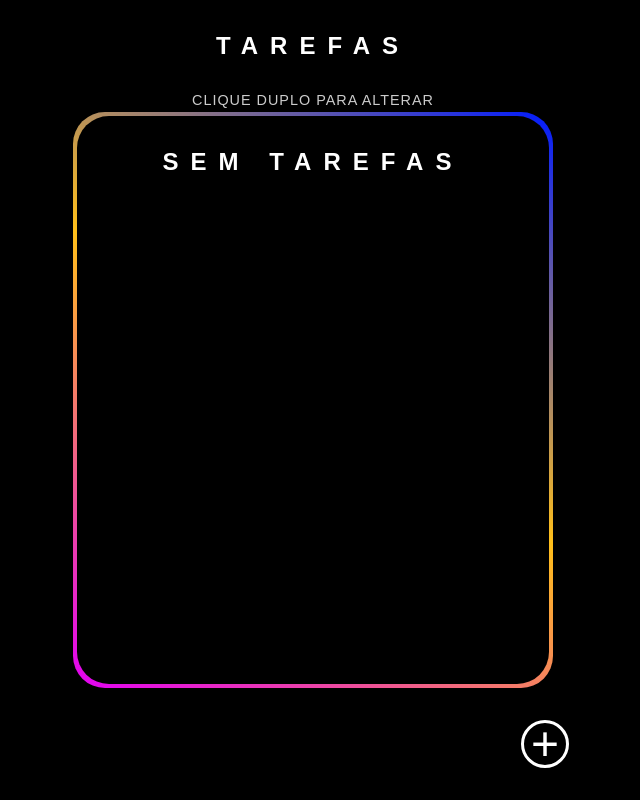
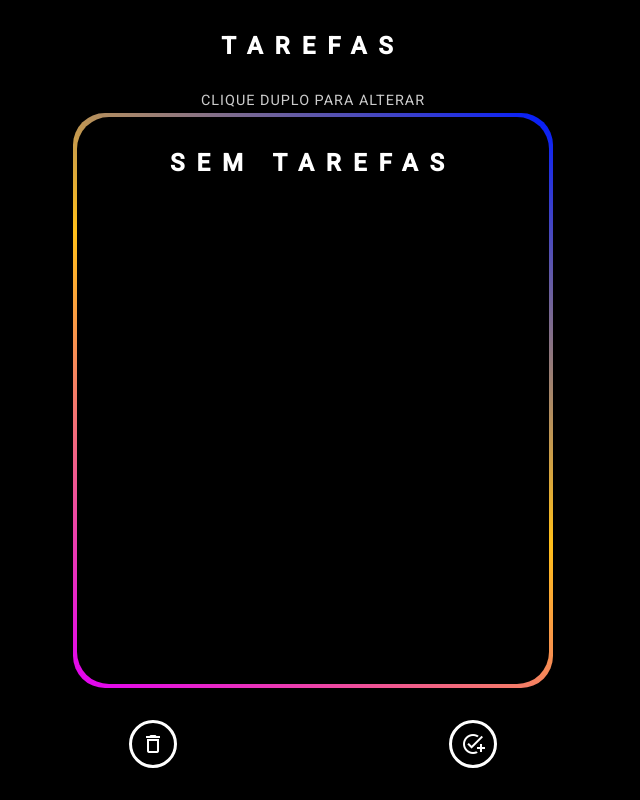
Before and after one commit to willykleitinho/task-list-angular, an Angular app: page / in a window 1280 px wide. Shown: the whole page, without its empty margins (327-967 px from the left). Built offline with nearby package versions, Linux system fonts and the light colour scheme.

Commit message:
Add delete task; fix id error; add icon

```diff
--- a/package.json
+++ b/package.json
@@ -11,10 +11,12 @@
   "private": true,
   "dependencies": {
     "@angular/animations": "^14.0.0",
+    "@angular/cdk": "^14.1.3",
     "@angular/common": "^14.0.0",
     "@angular/compiler": "^14.0.0",
     "@angular/core": "^14.0.0",
     "@angular/forms": "^14.0.0",
+    "@angular/material": "^14.1.3",
     "@angular/platform-browser": "^14.0.0",
     "@angular/platform-browser-dynamic": "^14.0.0",
     "@angular/router": "^14.0.0",
--- a/src/app/action-bar/action-bar.component.html
+++ b/src/app/action-bar/action-bar.component.html
@@ -1,13 +1,22 @@
 <div class="container">
-  <div></div>
+  <div>
+    <button class='action-button' (click)="deleteAllTasks()">
+      <mat-icon>
+        delete_outline
+      </mat-icon>
+    </button>
+  </div>
   <div></div>
   <div>
-    <button class="add-button" (click)="this.toggleModal()">
-      +
+    <button class='action-button' (click)="toggleModal()">
+      <mat-icon>
+        add_task
+      </mat-icon>
     </button>
   </div>
 </div>
-<app-modal [show]="this.showModal" (onToggle)="this.toggleModal()">
+
+<app-modal [show]="showModal" (onToggle)="toggleModal()">
   <form class="new-task-form" [formGroup]="newTaskControl" (ngSubmit)="newTaskSubmit()">
     <label>
       <span>Nova tarefa</span>
--- a/src/app/action-bar/action-bar.component.scss
+++ b/src/app/action-bar/action-bar.component.scss
@@ -6,13 +6,16 @@
 }
 
 .container {
+  max-width: 30rem;
+  margin: auto;
+
   display: flex;
   & > * {
     flex-basis: 100%;
   }
 }
 
-.add-button {
+.action-button {
   width: 3rem;
   height: 3rem;
   font-size: 3rem;
@@ -22,6 +25,10 @@
   background: black;
   border-radius: 100%;
   transition: background-color 100ms, transform 100ms;
+  display: flex;
+  justify-content: center;
+  align-items: center;
+  margin: auto;
 
   &:hover {
     background: rgba(155, 155, 155, 0.5);
--- a/src/app/action-bar/action-bar.component.ts
+++ b/src/app/action-bar/action-bar.component.ts
@@ -39,4 +39,12 @@ export class ActionBarComponent implements OnInit {
     this.newTaskControl.reset();
     this.toggleModal();
   }
+
+  deleteAllTasks() {
+    const confirmed = confirm('Deletar todas as tarefas?');
+
+    if (!confirmed) return;
+
+    this.tasksService.deleteAllTasks();
+  }
 }
--- a/src/app/app.module.ts
+++ b/src/app/app.module.ts
@@ -7,6 +7,8 @@ import { TaskListComponent } from './task-list/task-list.component';
 import { ActionBarComponent } from './action-bar/action-bar.component';
 import { ModalComponent } from './components/modal/modal.component';
 import { ReactiveFormsModule } from '@angular/forms';
+import { BrowserAnimationsModule } from '@angular/platform-browser/animations';
+import { MatIconModule } from '@angular/material/icon';
 
 @NgModule({
   declarations: [
@@ -18,7 +20,9 @@ import { ReactiveFormsModule } from '@angular/forms';
   ],
   imports: [
     BrowserModule,
-    ReactiveFormsModule
+    ReactiveFormsModule,
+    BrowserAnimationsModule,
+    MatIconModule,
   ],
   providers: [],
   bootstrap: [AppComponent]
--- a/src/app/services/tasks.service.ts
+++ b/src/app/services/tasks.service.ts
@@ -13,7 +13,7 @@ export type Task = {
 })
 export class TasksService implements OnInit {
   private tasks: Task[] = [];
-  lastId = this.tasks.length + 1;
+  lastId = 1;
 
   constructor() {
     const userTasks = localStorage.getItem('user-tasks');
@@ -23,13 +23,13 @@ export class TasksService implements OnInit {
     if (!userTasks) return;
 
     try {
-      let tasks = JSON.parse(userTasks);
+      let tasks: Task[] = JSON.parse(userTasks);
 
       if (!Array.isArray(tasks) || tasks.length < 1) throw new Error();
 
       tasks = tasks.sort((a: Task, b: Task) => a.id - b.id);
 
-      this.lastId = tasks[tasks.length -1] + 1;
+      this.lastId = tasks[tasks.length -1].id + 1;
       this.tasks = Array.from(tasks);
     } catch {}
    }
@@ -66,4 +66,13 @@ export class TasksService implements OnInit {
     localStorage.setItem('user-tasks', JSON.stringify(this.tasks));
   }
 
+  deleteTask(id: Task['id']) {
+    this.tasks.splice(this.tasks.findIndex(task => task.id === id));
+    this.saveTasks();
+  }
+
+  deleteAllTasks() {
+    this.tasks.splice(0, this.tasks.length);
+    this.saveTasks();
+  }
 }
--- a/src/app/task-list/task-list.component.html
+++ b/src/app/task-list/task-list.component.html
@@ -16,8 +16,15 @@
           <img *ngIf="task.done" src="/assets/check-solid.svg">
         </div>
       </div>
-      <div class="item-label">
-        {{ task.task }}
+      <div class="item-label-container">
+        <div class="item-label">
+          {{ task.task }}
+        </div>
+      </div>
+      <div class="close-container">
+        <button (click)="deleteTask(task.id)">
+          x
+        </button>
       </div>
     </div>
     <div class="list-item grow"></div>
--- a/src/app/task-list/task-list.component.scss
+++ b/src/app/task-list/task-list.component.scss
@@ -97,6 +97,14 @@
   }
 }
 
+.item-label-container {
+  flex: 1;
+  white-space: nowrap;
+  overflow: hidden;
+  text-overflow: ellipsis;
+  display: flex;
+}
+
 .item-label {
   position: relative;
   transition: color 100ms, opacity 100ms;
@@ -136,3 +144,26 @@
   font-weight: bold;
   text-align: center;
 }
+
+.close-container {
+  button {
+    background: none;
+    color: white;
+    font-family: inherit;
+    border: 0;
+    cursor: pointer;
+    font-weight: bold;
+    margin-left: 1rem;
+    font-size: 1.25rem;
+    padding: 0.75rem;
+    margin: -0.75rem;
+    line-height: 1;
+    transition: color 100ms, opacity 100ms;
+    opacity: 0.9;
+
+    .done & {
+      color: black;
+      opacity: 0.5;
+    }
+  }
+}
--- a/src/app/task-list/task-list.component.ts
+++ b/src/app/task-list/task-list.component.ts
@@ -21,4 +21,9 @@ export class TaskListComponent implements OnInit {
     this.tasksService.toggleDone(id);
   }
 
+  deleteTask(id: Task['id']) {
+    console.log('delete task', id);
+    this.tasksService.deleteTask(id);
+  }
+
 }
--- a/src/index.html
+++ b/src/index.html
@@ -2,10 +2,13 @@
 <html lang="pt-BR">
 <head>
   <meta charset="utf-8">
-  <title>TaskList</title>
+  <title>Lista de tarefas - willykleitinho</title>
   <base href="/">
   <meta name="viewport" content="width=device-width, initial-scale=1.0, maximum-scale=1.0, user-scalable=0">
   <link rel="icon" type="image/x-icon" href="favicon.ico">
+  <link rel="preconnect" href="https://fonts.gstatic.com">
+  <link href="https://fonts.googleapis.com/css2?family=Roboto:wght@300;400;500&display=swap" rel="stylesheet">
+  <link href="https://fonts.googleapis.com/icon?family=Material+Icons" rel="stylesheet">
 </head>
 <body>
   <app-root></app-root>
--- a/src/styles.scss
+++ b/src/styles.scss
@@ -1,3 +1,38 @@
+
+// Custom Theming for Angular Material
+// For more information: https://material.angular.io/guide/theming
+@use '@angular/material' as mat;
+// Plus imports for other components in your app.
+
+// Include the common styles for Angular Material. We include this here so that you only
+// have to load a single css file for Angular Material in your app.
+// Be sure that you only ever include this mixin once!
+@include mat.core();
+
+// Define the palettes for your theme using the Material Design palettes available in palette.scss
+// (imported above). For each palette, you can optionally specify a default, lighter, and darker
+// hue. Available color palettes: https://material.io/design/color/
+$task-list-primary: mat.define-palette(mat.$indigo-palette);
+$task-list-accent: mat.define-palette(mat.$pink-palette, A200, A100, A400);
+
+// The warn palette is optional (defaults to red).
+$task-list-warn: mat.define-palette(mat.$red-palette);
+
+// Create the theme object. A theme consists of configurations for individual
+// theming systems such as "color" or "typography".
+$task-list-theme: mat.define-light-theme((
+  color: (
+    primary: $task-list-primary,
+    accent: $task-list-accent,
+    warn: $task-list-warn,
+  )
+));
+
+// Include theme styles for core and each component used in your app.
+// Alternatively, you can import and @include the theme mixins for each component
+// that you are using.
+@include mat.all-component-themes($task-list-theme);
+
 * {
   box-sizing: border-box;
   margin: 0;
@@ -14,3 +49,5 @@ body {
   color: white;
   font-family: Arial, Helvetica, sans-serif;
 }
+html, body { height: 100%; }
+body { margin: 0; font-family: Roboto, "Helvetica Neue", sans-serif; }
```
Also changed, not shown: 1 other file (tests, documents, lock files or other folders).
